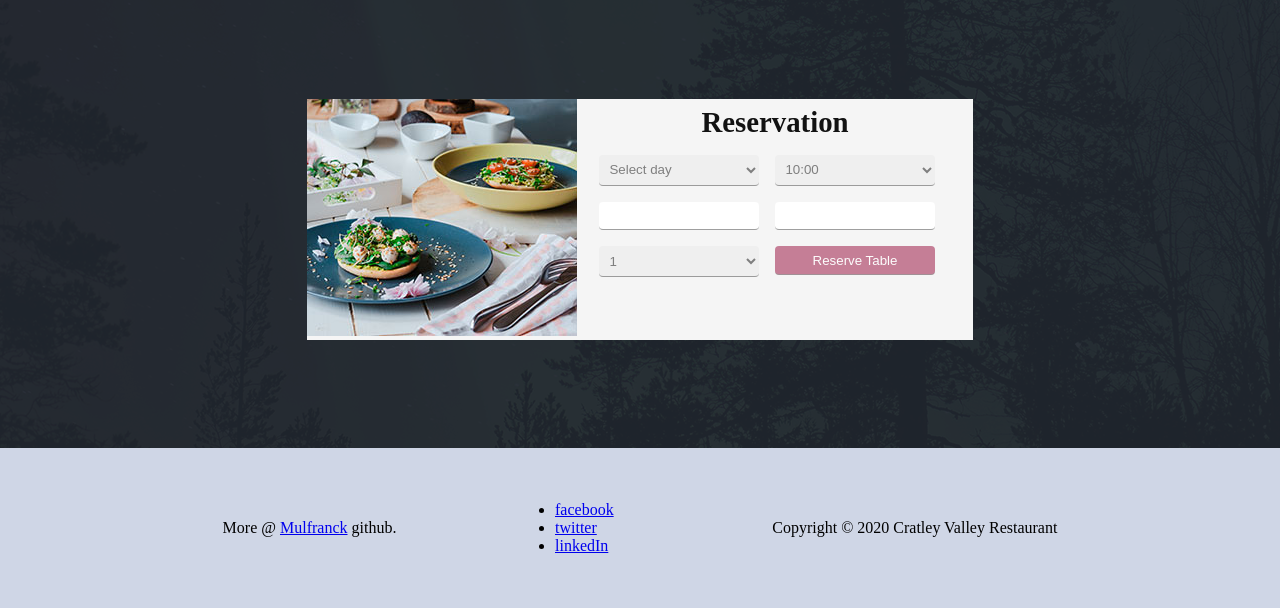
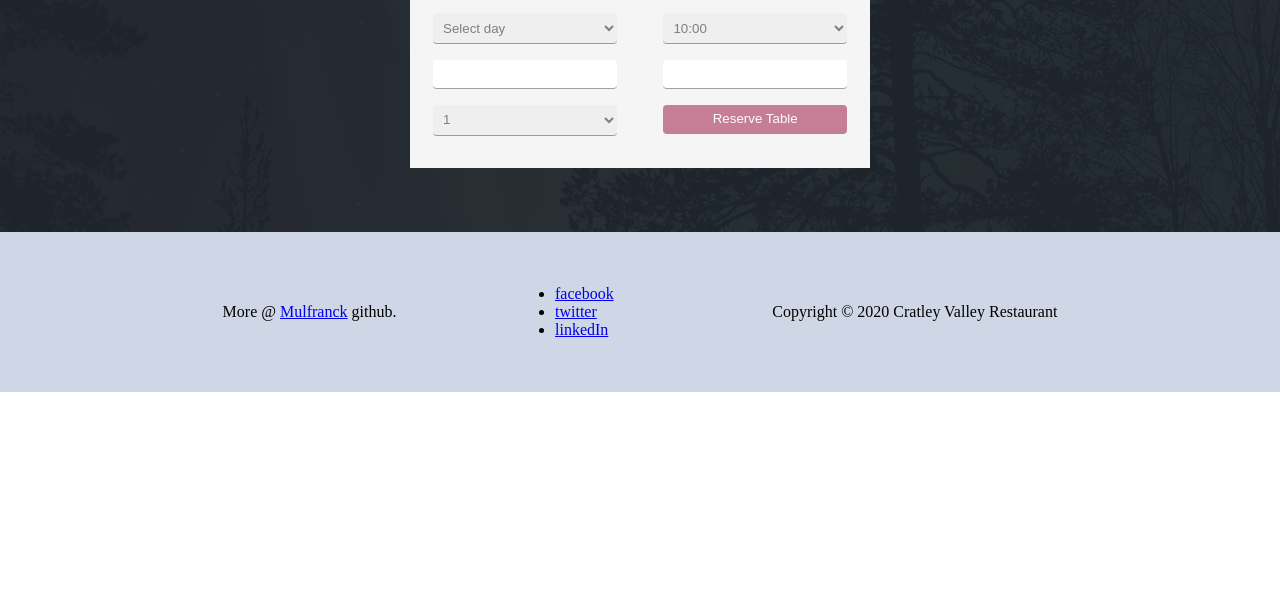
Before and after one commit to mulfranck/cv-restaurant, a website built with webpack: page dist/index.html in a window 1280 px wide. Shown: the part 320-928 px from the top of the page. After the commit the page ends 800 px from the top, so only its background shows below. Built offline with Linux system fonts and the light colour scheme.

Commit message:
Alot of redundant styling properties removed The ad img by the form removed.

```diff
--- a/src/Sections/Reservation.js
+++ b/src/Sections/Reservation.js
@@ -11,7 +11,6 @@ const Reservation = () => {
   const section_res_el = document.createElement('section');
   const container_el = document.createElement('div');
   const header_el = document.createElement('header');
-  const section_form_hold_el = document.createElement('section');
   const article_ads_el = document.createElement('aricle');
   const article_reservation_form_el = document.createElement('aricle');
   const h2_el = document.createElement('h2');
@@ -64,7 +63,7 @@ const Reservation = () => {
   // Assigning classes respective per styling file.
   section_res_el.classList.add('reservation');
   container_el.classList.add('container');
-  section_form_hold_el.classList.add('b-fo');
+  // section_form_hold_el.classList.add('b-fo');
   article_reservation_form_el.classList.add('reservation-form');
   article_row_one_el.classList.add('row');
   article_row_two_el.classList.add('row');
@@ -72,7 +71,6 @@ const Reservation = () => {
 
   // Adding content
   header_el.innerHTML = `<h2>Reserve A Table</h2>`;
-  article_ads_el.innerHTML = `<img src=${ad_el_img} >`;
   h2_el.innerText = `Reservation`;
 
   select_place_el.innerHTML = handle_list_els(num_places, 'option');
@@ -106,11 +104,6 @@ const Reservation = () => {
   article_row_three_el.appendChild(article_place_el);
   article_row_three_el.appendChild(article_submit_el);
 
-  // the form holder has two elements the one with an img and the
-  // actuall form container
-  section_form_hold_el.appendChild(article_ads_el);
-  section_form_hold_el.appendChild(article_reservation_form_el);
-
   // in the actual form there is three elements
   // which are the respective rows
   form_el.appendChild(article_row_one_el);
@@ -119,7 +112,7 @@ const Reservation = () => {
 
   // in container we have the header and the form holder
   container_el.appendChild(header_el);
-  container_el.appendChild(section_form_hold_el);
+  container_el.appendChild(article_reservation_form_el);
 
   // in the section we have only container
   section_res_el.appendChild(container_el);
--- a/src/index.css
+++ b/src/index.css
@@ -230,58 +230,35 @@ header .nav-bar ul {
 
 /******   RESERVATION SECTION   *******/
 .reservation {
-  height: 80vh;
+  /* height: 80vh; */
+  padding-top: 4rem;
+  padding-bottom: 4rem;
   background: url('./../asset/first-bg.png') no-repeat center;
   background-position: cover;
 }
-
-.other-reservation {
-  height: 60vh;
+.reservation .reservation-form {
+  background-color: whitesmoke;
+  width: 40%;
+  padding-top: 1rem;
+  padding-bottom: 1rem;
+  display: flex;
+  flex-direction: column;
 }
-
-.reservation .container {
-  justify-content: space-evenly;
-}
-.reservation .b-fo {
-  background-color: whitesmoke;
-  display: flex;
-
-  padding-right: 1.4rem;
-  padding-bottom: 0;
-}
-
-.b-fo > article {
-  flex: 1 0 50%;
-}
-.b-fo img {
-  width: 100%;
-  height: auto;
-}
-.b-fo h2 {
+.reservation h2 {
   color: #121212;
   font-size: 1.8rem;
-  padding-top: 0.4rem;
   text-align: center;
-}
-.b-fo .reservation-form {
-  height: 80%;
-  flex: 1;
-  display: flex;
-  flex-direction: column;
-  justify-content: space-evenly;
-  margin-left: 1.4rem;
 }
 
 .reservation-form .row {
   display: flex;
   margin: 1rem auto;
+  justify-content: center;
 }
 
 .row article {
-  flex: 1;
-  max-width: 50%;
-  width: 50%;
-  margin-right: 1rem;
+  flex: 1 1 50%;
+  text-align: center;
 }
 
 .reservation-form input,
@@ -294,7 +271,7 @@ header .nav-bar ul {
   border-bottom: 0.01rem solid #7f7f7fbe;
   border-radius: 4px;
 
-  width: 10rem;
+  width: 80%; /* width of the form controls */
 }
 .reservation-form input:focus,
 .reservation-form select:focus {
```
Also changed, not shown: dist/main.js.
